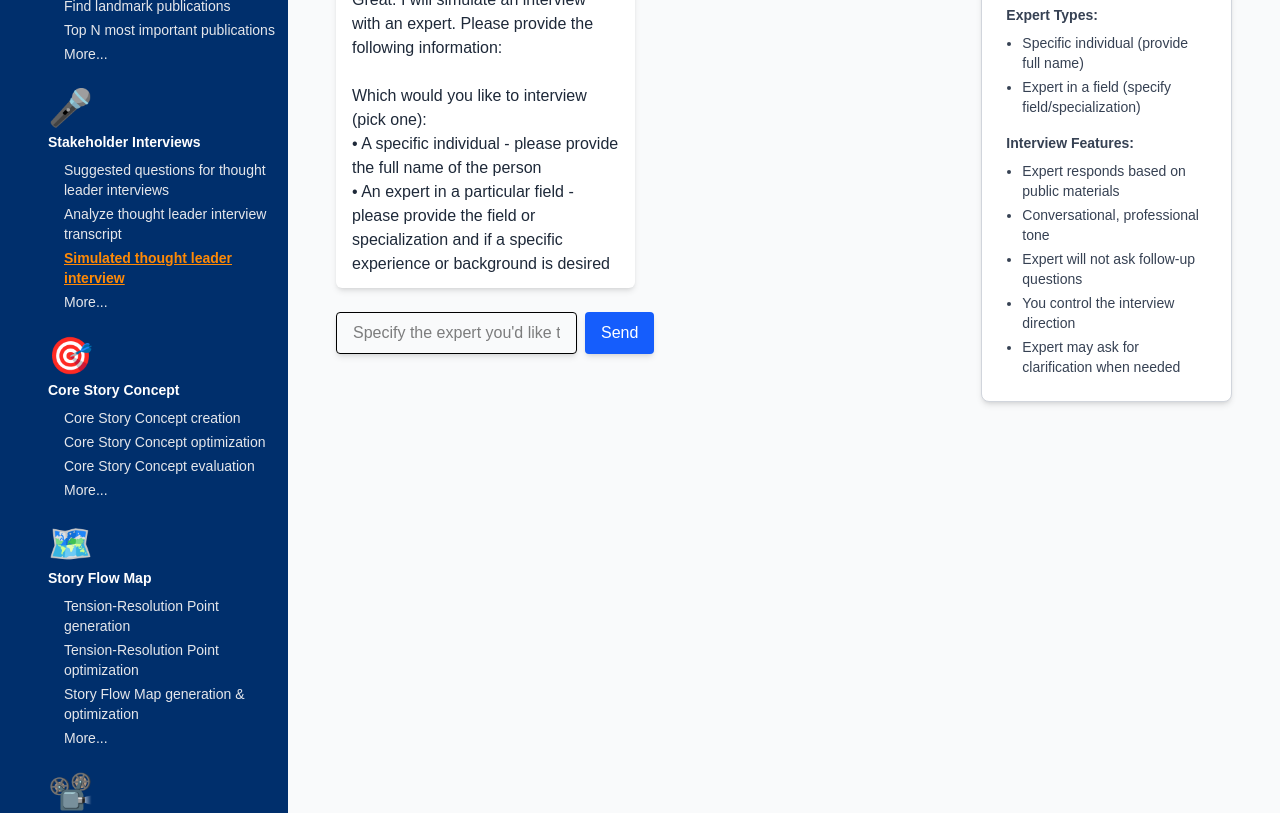
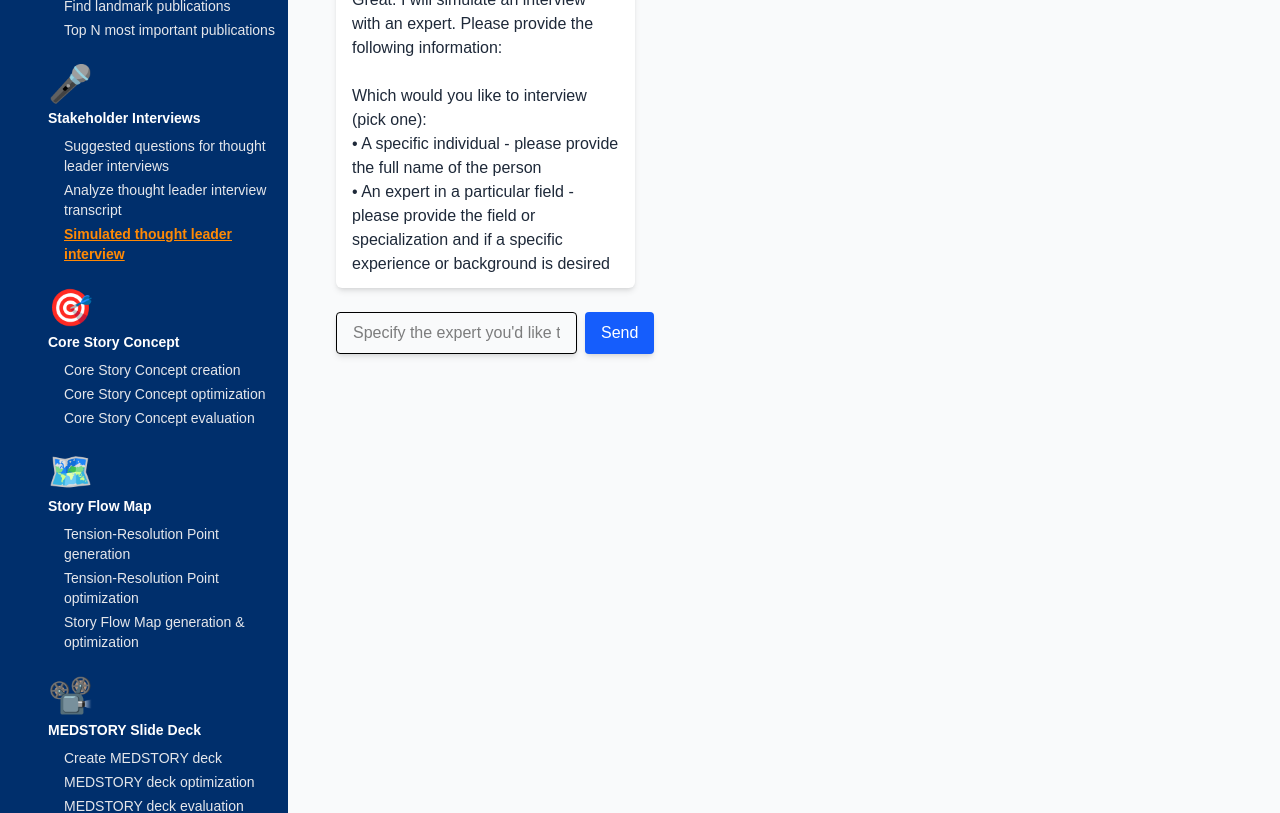
Before and after one commit to jaburnell920/medstory-ai, a Next.js app: page /scientific-investigation/top-publications in a window 1280 px wide. Shown: the part 220-1033 px from the top of the page. Built offline with nearby package versions, Linux system fonts and the light colour scheme.

Commit message:
fixed a couple parts

```diff
--- a/src/app/SidebarMenu.tsx
+++ b/src/app/SidebarMenu.tsx
@@ -30,11 +30,6 @@ export default function SidebarMenu() {
               href: '',
               label: 'Top N most important publications',
             },
-            {
-              href: '/scientific-investigation/more',
-              label: 'More...',
-              extraClass: 'text-blue-300',
-            },
           ]}
         />
 
@@ -54,11 +49,6 @@ export default function SidebarMenu() {
               href: '/scientific-investigation/top-publications',
               label: 'Simulated thought leader interview',
             },
-            {
-              href: '/scientific-investigation/more',
-              label: 'More...',
-              extraClass: 'text-blue-300',
-            },
           ]}
         />
 
@@ -69,11 +59,6 @@ export default function SidebarMenu() {
             { href: '/dashboard', label: 'Core Story Concept creation' },
             { href: '/core-story-concept/optimization', label: 'Core Story Concept optimization' },
             { href: '/core-story-concept/evaluation', label: 'Core Story Concept evaluation' },
-            {
-              href: '/scientific-investigation/more',
-              label: 'More...',
-              extraClass: 'text-blue-300',
-            },
           ]}
         />
 
@@ -93,11 +78,6 @@ export default function SidebarMenu() {
               href: '/story-flow-map/generation-optimization',
               label: 'Story Flow Map generation & optimization',
             },
-            {
-              href: '/scientific-investigation/more',
-              label: 'More...',
-              extraClass: 'text-blue-300',
-            },
           ]}
         />
 
@@ -108,11 +88,6 @@ export default function SidebarMenu() {
             { href: '/slide-presentation/deck-generation', label: 'Create MEDSTORY deck' },
             { href: '/slide-presentation/deck-optimization', label: 'MEDSTORY deck optimization' },
             { href: '/slide-presentation/deck-evaluation', label: 'MEDSTORY deck evaluation' },
-            {
-              href: '/scientific-investigation/more',
-              label: 'More...',
-              extraClass: 'text-blue-300',
-            },
           ]}
         />
       </nav>
--- a/src/app/api/deck-generation/route.ts
+++ b/src/app/api/deck-generation/route.ts
@@ -3,7 +3,7 @@ import OpenAI from 'openai';
 
 export async function POST(req: NextRequest) {
   const body = await req.json();
-  const { answers, detailedPrompt } = body;
+  const { detailedPrompt } = body;
 
   // Check if API key is available
   if (!process.env.OPENAI_API_KEY) {
@@ -95,7 +95,7 @@ export async function POST(req: NextRequest) {
 - Implementation/Future: 2 minutes
 - Q&A: 1 minute
 
-*Note: This is a demo outline. For full AI-powered generation, please configure your OpenAI API key.*`
+*Note: This is a demo outline. For full AI-powered generation, please configure your OpenAI API key.*`,
     });
   }
 
@@ -109,7 +109,8 @@ export async function POST(req: NextRequest) {
       messages: [
         {
           role: 'system',
-          content: 'You are a world-class expert in presentation design, medical storytelling, generative AI prompting, PowerPoint design, live presentation coaching, TED Talk-style speaking, narrative storytelling structure, cognitive and behavioral psychology, persuasive science/business communication, visual data storytelling and infographic design, and stoic philosophy for clarity, simplicity, and purpose.',
+          content:
+            'You are a world-class expert in presentation design, medical storytelling, generative AI prompting, PowerPoint design, live presentation coaching, TED Talk-style speaking, narrative storytelling structure, cognitive and behavioral psychology, persuasive science/business communication, visual data storytelling and infographic design, and stoic philosophy for clarity, simplicity, and purpose.',
         },
         {
           role: 'user',
--- a/src/app/scientific-investigation/top-publications/page.tsx
+++ b/src/app/scientific-investigation/top-publications/page.tsx
@@ -106,33 +106,6 @@ export default function TopPublicationsPage() {
             removeExpertPrefix={true}
           />
         </div>
-
-        {/* Instructions Panel - Right Side */}
-        <div className="flex-1 space-y-6">
-          <div className="bg-white border border-gray-300 p-6 rounded-lg shadow-md">
-            <h3 className="text-lg font-bold text-[#063471] mb-4">Interview Guidelines</h3>
-            <div className="text-sm text-gray-700 space-y-2">
-              <p>
-                <strong>Expert Types:</strong>
-              </p>
-              <ul className="list-disc ml-4 space-y-1">
-                <li>Specific individual (provide full name)</li>
-                <li>Expert in a field (specify field/specialization)</li>
-              </ul>
-
-              <p className="mt-4">
-                <strong>Interview Features:</strong>
-              </p>
-              <ul className="list-disc ml-4 space-y-1">
-                <li>Expert responds based on public materials</li>
-                <li>Conversational, professional tone</li>
-                <li>Expert will not ask follow-up questions</li>
-                <li>You control the interview direction</li>
-                <li>Expert may ask for clarification when needed</li>
-              </ul>
-            </div>
-          </div>
-        </div>
       </div>
     </PageLayout>
   );
--- a/src/middleware.ts
+++ b/src/middleware.ts
@@ -7,6 +7,7 @@ const PUBLIC_PATHS = [
   '/api/auth-password',
   '/scientific-investigation/landmark-publications',
   '/scientific-investigation/top-publications',
+  '/slide-presentation/deck-generation',
 ];
 
 export function middleware(request: NextRequest) {
```
